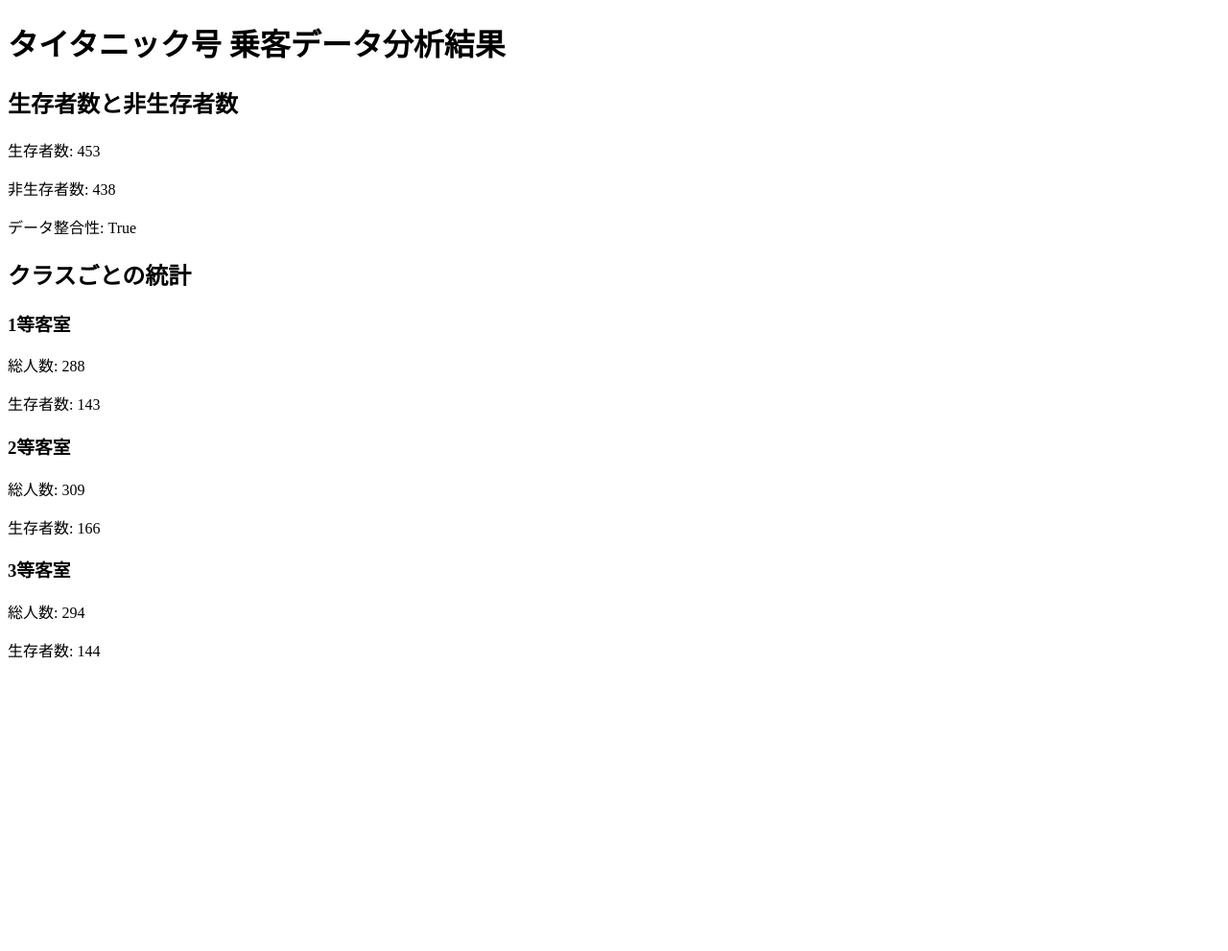
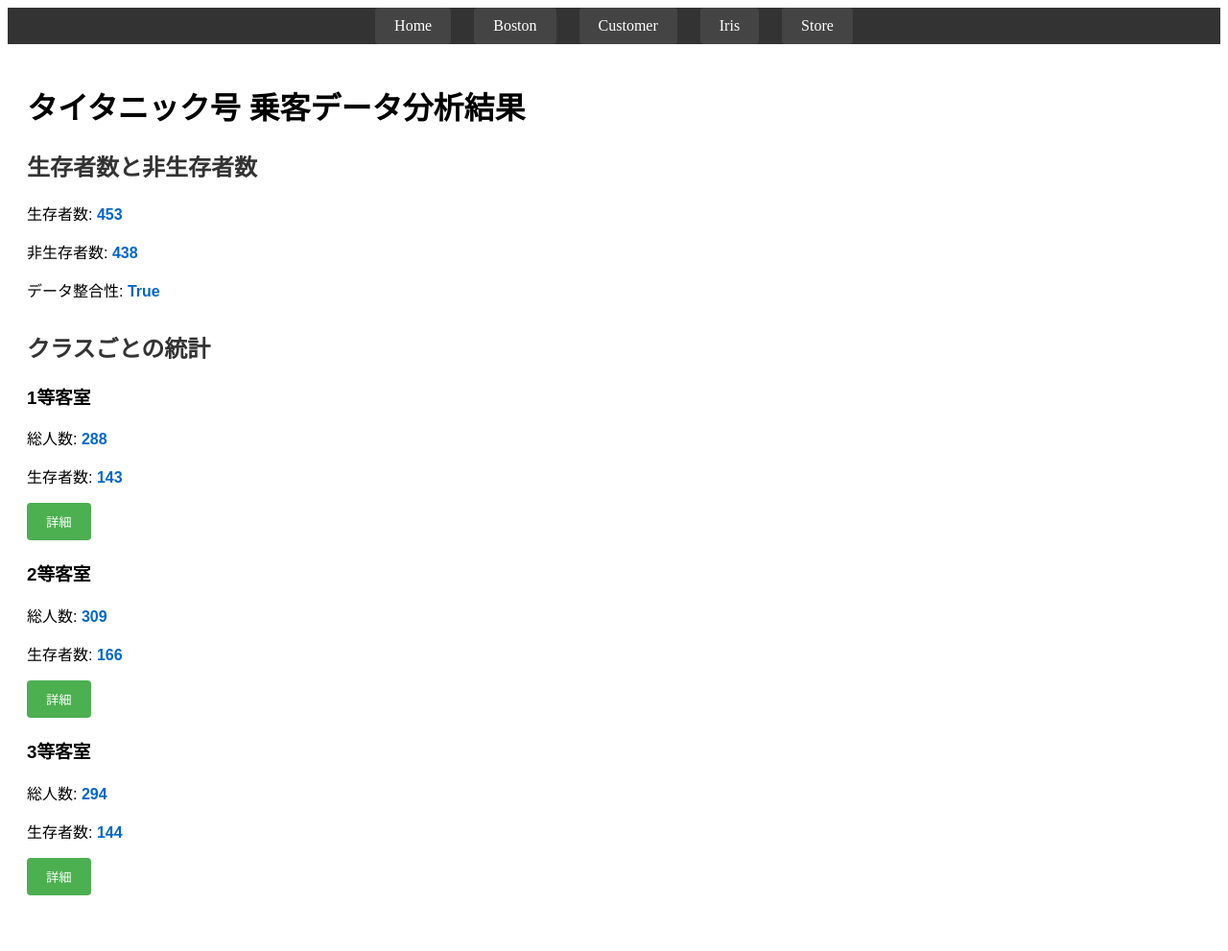
Before and after one commit to seya231025/data-scientist, a FastAPI app: page / in a window 1280 px wide. Shown: the whole page at 96% size. Before the commit the page ends 686 px from the top, so only its background shows below. Run offline with FastAPI, Linux system fonts and the light colour scheme; parts of the project's set-up code (start-up, migrations or seed data) failed here and were passed over.

Commit message:
隠し要素あり

```diff
--- a/app/main.py
+++ b/app/main.py
@@ -32,3 +32,19 @@ async def list_routes():
     """
     routes = [{"path": route.path, "name": route.name} for route in app.router.routes]
     return {"routes": routes}
+
+@app.get("/boston", response_class=HTMLResponse)
+async def boston(request: Request):
+    return templates.TemplateResponse("boston.html", {"request": request})
+
+@app.get("/customer", response_class=HTMLResponse)
+async def customer(request: Request):
+    return templates.TemplateResponse("customer.html", {"request": request})
+
+@app.get("/iris", response_class=HTMLResponse)
+async def iris(request: Request):
+    return templates.TemplateResponse("iris.html", {"request": request})
+
+@app.get("/store", response_class=HTMLResponse)
+async def store(request: Request):
+    return templates.TemplateResponse("store.html", {"request": request})
--- a/app/static/styles.css
+++ b/app/static/styles.css
@@ -1,24 +1,98 @@
-body {
-    font-family: Arial, sans-serif;
-    margin: 20px;
+/* メニューバー */
+header nav ul {
+    list-style-type: none;
+    padding: 0;
+    margin: 0;
+    background-color: #333;
+    text-align: center;
   }
 
-h1 {
-    color: #4CAF50;
+  header nav ul li {
+    display: inline;
+    margin: 0 10px;
   }
 
-form {
+  header nav ul li a {
+    color: white;
+    text-decoration: none;
+    padding: 10px 20px;
+    display: inline-block;
+    background-color: #444;
+    border-radius: 4px;
+  }
+
+  header nav ul li a:hover {
+    background-color: #888;
+  }
+
+  /* コンテンツエリア */
+  .container {
+    padding: 20px;
+    font-family: Arial, sans-serif;
+  }
+
+  .summary, .class-analysis {
+    margin-bottom: 30px;
+  }
+
+  h2 {
+    font-size: 1.5em;
+    color: #333;
+  }
+
+  span {
+    font-weight: bold;
+    color: #0066cc;
+  }
+
+  .class {
     margin-bottom: 20px;
   }
 
   button {
+    padding: 10px 20px;
     background-color: #4CAF50;
     color: white;
-    padding: 10px 20px;
     border: none;
     cursor: pointer;
+    border-radius: 4px;
   }
 
   button:hover {
     background-color: #45a049;
   }
+
+  .detail {
+    display: none;
+    margin-top: 10px;
+    background-color: #f0f0f0;
+    padding: 10px;
+    border-radius: 4px;
+  }
+
+  /* 隠しボタンのスタイル */
+  #hiddenButton {
+    background-color: #FFC0CB; /* パステルピンク */
+    color: #FFFFFF; /* 白 */
+    border: none;
+    padding: 10px 20px;
+    border-radius: 20px; /* 角丸 */
+    font-family: 'Arial', sans-serif;
+    position: fixed; /* 画面に固定 */
+    bottom: 20px; /* 画面下部に配置 */
+    right: 20px; /* 画面右部に配置 */
+    z-index: 100; /* 他の要素より上に表示 */
+  }
+
+  /* ポップアップのスタイル */
+  .popup {
+    position: fixed;
+    top: 50%;
+    left: 50%;
+    transform: translate(-50%, -50%);
+    background-color: #fff;
+    padding: 20px;
+    border-radius: 5px;
+    box-shadow: 0 0 10px rgba(0, 0, 0, 0.5);
+    z-index: 100; /* 他の要素より上に表示 */
+  }
--- a/app/templates/result.html
+++ b/app/templates/result.html
@@ -2,34 +2,80 @@
 <html lang="ja">
 <head>
   <meta charset="UTF-8">
-    <title>分析結果</title>
+  <meta name="viewport" content="width=device-width, initial-scale=1.0">
+  <title>タイタニック号 乗客データ分析結果</title>
+  <link rel="stylesheet" href="/static/styles.css">
+  <script src="/static/scripts.js" defer></script>
 </head>
 <body>
-    {% if result['summary'] %}
+  <header>
+    <nav>
+      <ul>
+        <li><a href="/">Home</a></li>
+        <li><a href="/boston">Boston</a></li>
+        <li><a href="/customer">Customer</a></li>
+        <li><a href="/iris">Iris</a></li>
+        <li><a href="/store">Store</a></li>
+      </ul>
+    </nav>
+  </header>
 
+  <div class="container">
     <h1>タイタニック号 乗客データ分析結果</h1>
 
+    <div class="summary">
       <h2>生存者数と非生存者数</h2>
-    <p>生存者数: {{ result['summary']['survived_count'] }}</p>
-    <p>非生存者数: {{ result['summary']['nosurvived_count'] }}</p>
-    <p>データ整合性: {{ result['summary']['data_consistency'] }}</p>
+      <p>生存者数: <span>{{ result['summary']['survived_count'] }}</span></p>
+      <p>非生存者数: <span>{{ result['summary']['nosurvived_count'] }}</span></p>
+      <p>データ整合性: <span>{{ result['summary']['data_consistency'] }}</span></p>
+    </div>
 
+    <div class="class-analysis">
       <h2>クラスごとの統計</h2>
+
+      <div class="class">
         <h3>1等客室</h3>
-    <p>総人数: {{ result['class_analysis']['total_counts']['1st_class'] }}</p>
-    <p>生存者数: {{ result['class_analysis']['survived_counts']['1st_class_survived'] }}</p>
+        <p>総人数: <span>{{ result['class_analysis']['total_counts']['1st_class'] }}</span></p>
+        <p>生存者数: <span>{{ result['class_analysis']['survived_counts']['1st_class_survived'] }}</span></p>
+        <button onclick="toggleDetail('1st_class')">詳細</button>
+        <div class="detail" id="1st_class">
+          <p>1等客室の詳細情報...</p>
+        </div>
+      </div>
 
+      <div class="class">
         <h3>2等客室</h3>
-    <p>総人数: {{ result['class_analysis']['total_counts']['2nd_class'] }}</p>
-    <p>生存者数: {{ result['class_analysis']['survived_counts']['2nd_class_survived'] }}</p>
+        <p>総人数: <span>{{ result['class_analysis']['total_counts']['2nd_class'] }}</span></p>
+        <p>生存者数: <span>{{ result['class_analysis']['survived_counts']['2nd_class_survived'] }}</span></p>
+        <button onclick="toggleDetail('2nd_class')">詳細</button>
+        <div class="detail" id="2nd_class">
+          <p>2等客室の詳細情報...</p>
+        </div>
+      </div>
 
+      <div class="class">
         <h3>3等客室</h3>
-    <p>総人数: {{ result['class_analysis']['total_counts']['3rd_class'] }}</p>
-    <p>生存者数: {{ result['class_analysis']['survived_counts']['3rd_class_survived'] }}</p>
-    {% else %}
+        <p>総人数: <span>{{ result['class_analysis']['total_counts']['3rd_class'] }}</span></p>
+        <p>生存者数: <span>{{ result['class_analysis']['survived_counts']['3rd_class_survived'] }}</span></p>
+        <button onclick="toggleDetail('3rd_class')">詳細</button>
+        <div class="detail" id="3rd_class">
+          <p>3等客室の詳細情報...</p>
+        </div>
+      </div>
+    </div>
+  </div>
 
-    <p>生存者数情報がありません。</p>
+  <button id="hiddenButton" style="display:none;">カウント30開始</button>
 
-    {% endif %}
+  <div id="count30Popup" class="popup" style="display: none;">
+    <h2>カウント30</h2>
+    <p id="turn"></p>
+    <p id="count">1</p>
+    <div>
+      <button onclick="countUp(1)">1</button>
+      <button onclick="countUp(2)">2</button>
+      <button onclick="countUp(3)">3</button>
+    </div>
+  </div>
 </body>
 </html>
```
Also changed, not shown: app/static/scripts.js (added, +71 -0 lines), app/templates/boston.html (added, +37 -0 lines), app/templates/customer.html (added, +37 -0 lines), app/templates/index.html (deleted, +0 -17 lines), app/templates/iris.html (added, +37 -0 lines), app/templates/store.html (added, +37 -0 lines). Lines whose indentation alone changed are shown as unchanged.
